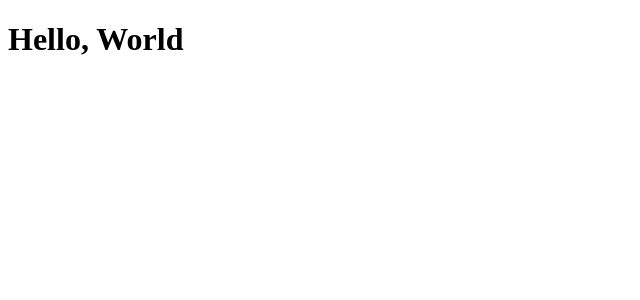
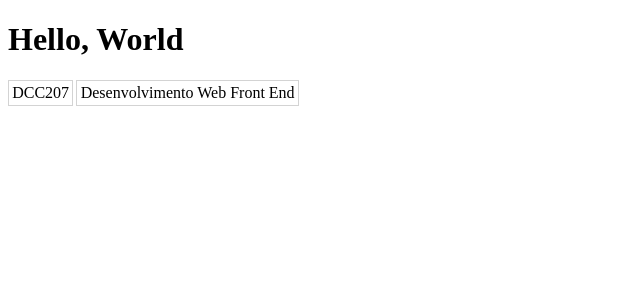
Before and after one commit to ufjf-dcc207/ufjf-dcc207-2024-3-a-atv01-EduardaNunes, a React (Vite) app: page / in a window 1280 px wide. Shown: the top 300 px of the page, without its empty margins (0-640 px from the left). Built offline with nearby package versions, Linux system fonts and the light colour scheme.

Commit message:
Created Component Disciplina

```diff
--- a/src/App.tsx
+++ b/src/App.tsx
@@ -1,3 +1,10 @@
+import Disciplina from "./Disciplina.tsx"
+
 export default function App() {
-  return (<h1>Hello, World</h1>)
+  return (
+    <>
+      <h1>Hello, World</h1>
+      <Disciplina />
+    </>
+  )
 }
--- /dev/null
+++ b/src/Disciplina.css
@@ -0,0 +1,9 @@
+.disciplina{
+    display: flex;
+    gap: .2em;
+}
+
+.disciplina > div{
+    border: 1px solid lightgray;
+    padding: .2em;
+}
--- /dev/null
+++ b/src/Disciplina.tsx
@@ -0,0 +1,13 @@
+import "./Disciplina.css"
+
+export default function Disciplina(){
+const codigo = "DCC207"
+const nome = "Desenvolvimento Web Front End"
+
+    return(
+        <div className="disciplina">
+            <div>{codigo}</div>
+            <div>{nome}</div>
+        </div>
+    )
+}
```
